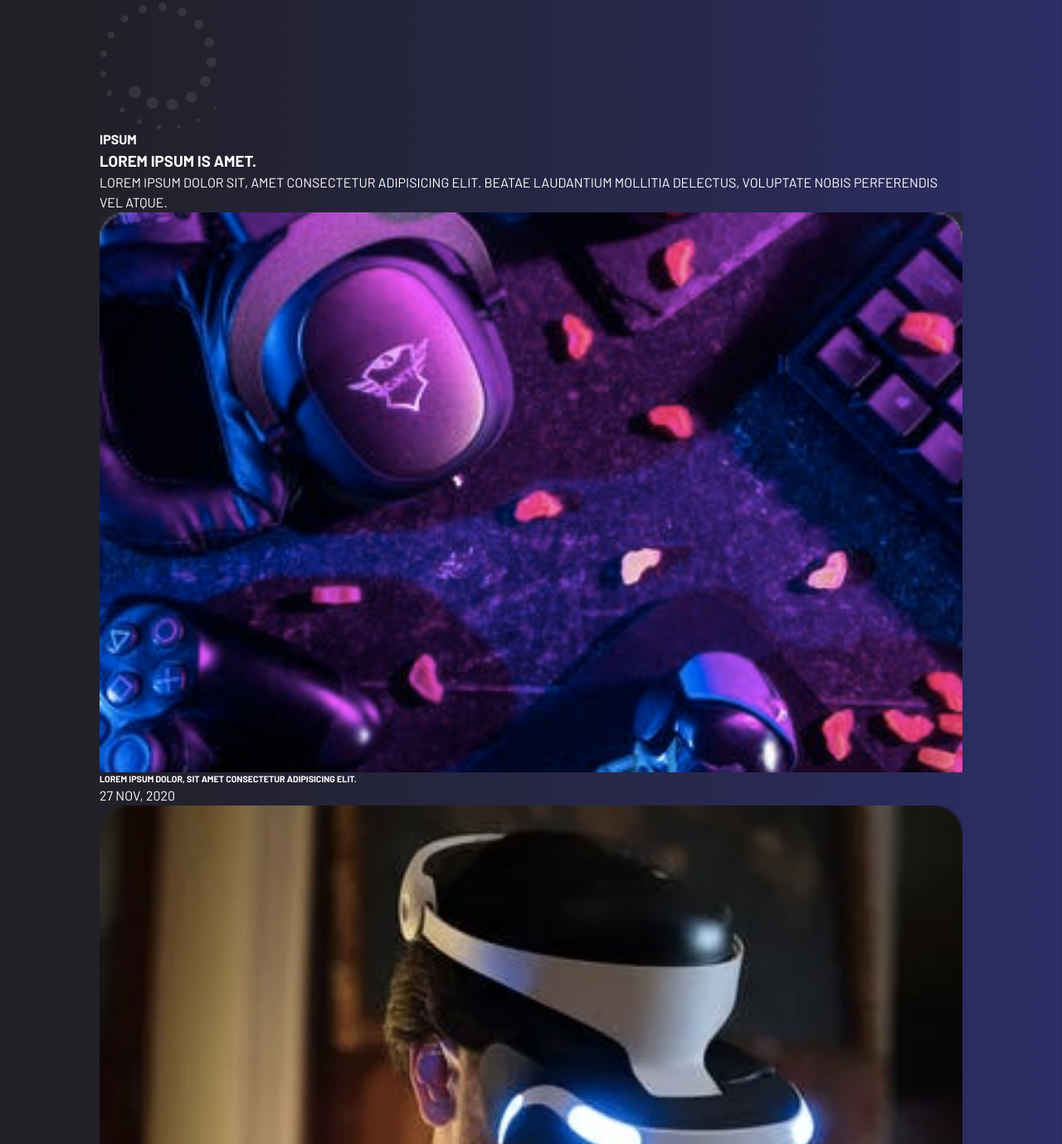
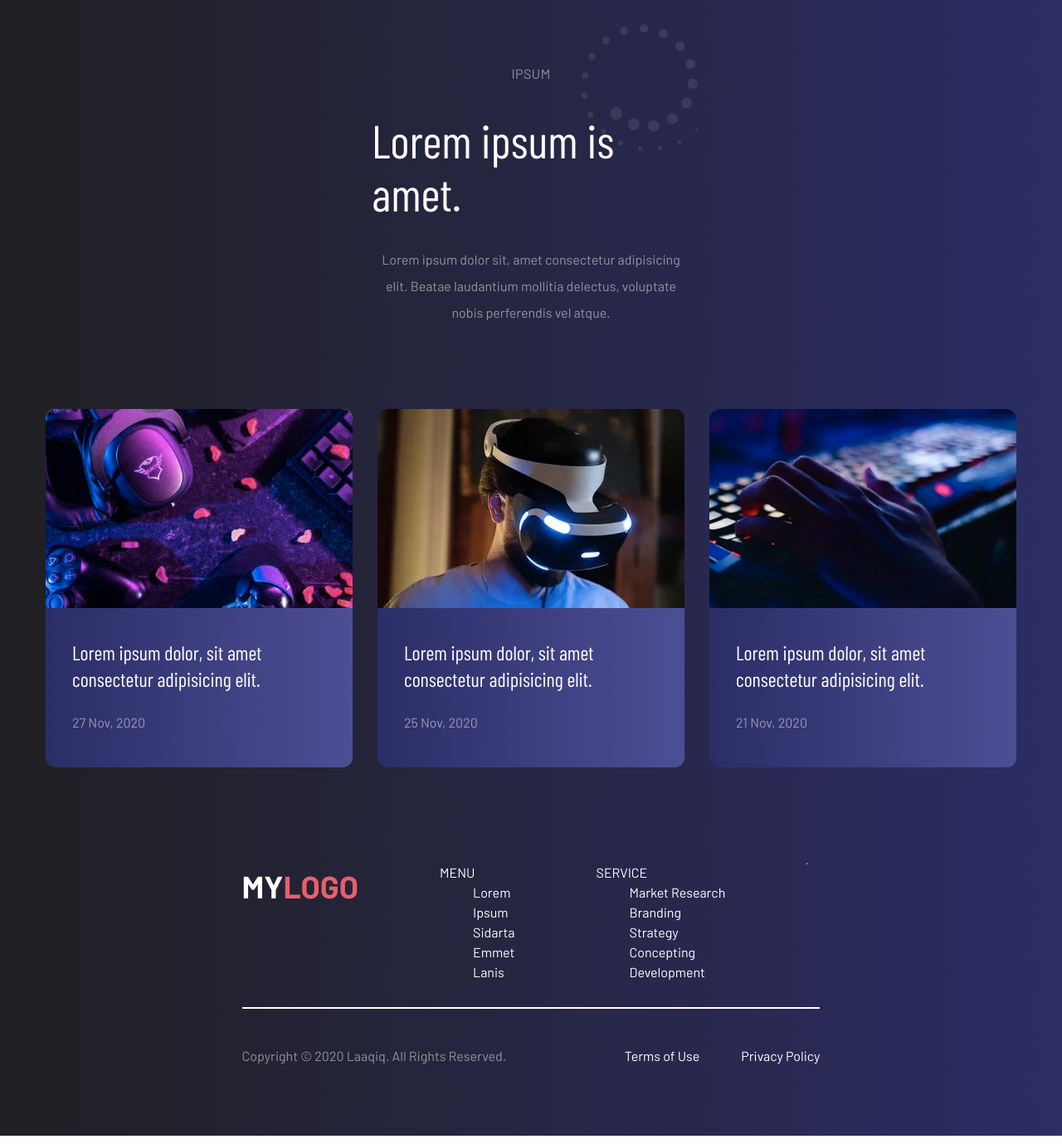
Before and after one commit to samuel-villa/styling-exercise, a plain HTML site: page index.html in a window 1280 px wide. Shown: the part 1421-2800 px from the top of the page at 83% size. Drawn offline with nearby package versions, Linux system fonts and the light colour scheme; a web font is replaced by a local one.

Commit message:
[ADD] css almost done

```diff
--- a/index.html
+++ b/index.html
@@ -48,17 +48,18 @@
             <h5>Lorem ipsum dolor sit, amet consectetur adipisicing elit. Adipisci nulla cupiditate rerum harum.</h5>
             <p>Lorem ipsum dolor sit, amet consectetur adipisicing elit. Beatae laudantium mollitia delectus, voluptate nobis perferendis vel atque similique a, vitae ullam doloribus et ducimus obcaecati voluptatem quia temporibus consequatur alias?</p>
             <button class="btn_getstarted">Get started</button>
-            <img src="./assets/Ellipse.png" alt="ellipse" >
+            <img class="ellipse" src="./assets/Ellipse.png" alt="ellipse" >
         </div>
     </section>
 
     <section class="main2-section">
+        <div class="main2-parent">
             <div class="main2-div">
                 <img src="./assets/deco3.png" alt="deco3" >
                 <h4>Ipsum</h4>
                 <h3>Lorem ipsum is amet.</h3>
                 <p>Lorem ipsum dolor sit, amet consectetur adipisicing elit. Beatae laudantium mollitia delectus, voluptate nobis perferendis vel atque.</p>
-
+            </div>
             <div class="card">
                 <div class="card-rectangle">
                     <img src="./assets/Bitmap.png" alt="Bitmap" style="width:100%">
@@ -94,12 +95,12 @@
                     </div>
                 </div>
             </div>
-
         </div>
     </section>
 
     <footer>
         <div class="footer-div">
+            <div class="footer-line1">
                 <div class="logo">
                     <h3>MY<span>LOGO</span></h3>
                 </div>
@@ -127,12 +128,15 @@
                 </div>
 
                 <div class="footer-logos">
-                <img src="./assets/facebook.png" alt="facebook" style="width:100%">
-                <img src="./assets/twitter.png" alt="twitter" style="width:100%">
-                <img src="./assets/instagram.png" alt="instagram" style="width:100%">
+                    <img src="./assets/facebook.png" alt="facebook" style="width:3%">
+                    <img src="./assets/twitter.png" alt="twitter" style="width:3%">
+                    <img src="./assets/instagram.png" alt="instagram" style="width:3%">
+                </div>
             </div>
 
             <div class="footer-hr"></div>
+
+            <div class="footer-line2">
 
                 <div class="copyright">
                     <p>Copyright © 2020 Laaqiq. All Rights Reserved.</p>
@@ -143,6 +147,8 @@
                     <p>Privacy Policy</p>
                 </div>
             </div>
+
+        </div>
     </footer>
 </body>
 </html>
--- a/style.css
+++ b/style.css
@@ -104,7 +104,7 @@ a {
     gap: 25px;
 }
 
-.banner-section > .banner-div > .banner-btn > .btn_getstarted {
+.btn_getstarted {
     background-color: #E6606C;
     padding: 13px 30px 13px 30px;
     font-size: 14px;
@@ -127,7 +127,7 @@ a {
 .main1-section {
     padding-top: 245px;
     display: grid;
-    grid-template-columns: auto auto ;
+    grid-template-columns: auto auto;
     grid-template-rows: 570px;
     gap: 145px;
 }
@@ -135,6 +135,10 @@ a {
 .main1-section > .main1-div-right {
     max-width: 470px;
     max-height: 500px;
+    display: flex;
+    flex-direction: column;
+    gap: 28px;
+    align-items: baseline;
 }
 
 .main1-section > .main1-div-right > h4 {
@@ -152,3 +156,153 @@ a {
     line-height: 64px;
     text-transform: none;
 }
+
+.ellipse {
+    position: absolute;
+    right: 360px;
+    top: 900px;
+}
+
+.main1-section > .main1-div-right > h5 {
+    font-size: 20px;
+    font-weight: 400;
+    line-height: 32px;
+    text-transform: none;
+}
+
+.main1-section > .main1-div-right > p {
+    font-size: 16px;
+    font-weight: 400;
+    line-height: 32px;
+    text-transform: none;
+    opacity: 0.5;
+}
+
+.main2-section {
+    display: flex;
+    justify-content: center;
+    align-items: center;
+}
+
+.main2-parent {
+    padding-top: 70px;
+    display: grid;
+    grid-template-columns: 370px 370px 370px;
+    grid-template-rows: auto 432px;
+    gap: 30px;
+}
+
+.main2-div {
+    grid-column: 1 / 4;
+    display: flex;
+    flex-direction: column;
+    gap: 32px;
+    align-items: center;
+    width: 30vw;
+    margin: auto;
+}
+
+.main2-section > .main2-parent > .main2-div > img {
+    position: absolute;
+    top: 1450px;
+    left: 700px;
+}
+
+.main2-section > .main2-parent > .main2-div > h4 {
+    font-size: 16px;
+    font-weight: 400;
+    line-height: 32px;
+    letter-spacing: 0.03rem;
+    opacity: 0.5;
+}
+
+.main2-section > .main2-parent > .main2-div > h3 {
+    font-family: "Barlow Condensed", sans-serif;
+    font-size: 56px;
+    font-weight: 300;
+    line-height: 64px;
+    text-transform: none;
+}
+
+.main2-section > .main2-parent > .main2-div > p {
+    font-size: 16px;
+    font-weight: 400;
+    line-height: 32px;
+    text-transform: none;
+    opacity: 0.5;
+    text-align: center;
+    padding-bottom: 70px;
+}
+
+.desc {
+    background-image: linear-gradient(270deg,#4D4F95, #2B2D66);
+    height: 192px;
+    border-radius: 0px 0px 12px 12px;
+}
+
+.main2-section > .main2-parent > .card > .card-rectangle > .desc > h6 {
+    font-family: "Barlow Condensed", sans-serif;
+    font-size: 24px;
+    font-weight: 300;
+    line-height: 32px;
+    text-transform: none;
+    padding: 38px 32px 20px 32px;
+}
+
+.main2-section > .main2-parent > .card > .card-rectangle > .desc > .date {
+    font-size: 16px;
+    font-weight: 400;
+    line-height: 32px;
+    text-transform: none;
+    padding: 0px 32px 38px 32px;
+    opacity: 0.5;
+}
+
+footer {
+    padding-top: 115px;
+    padding-bottom: 80px;
+    width: 67%;
+    margin: auto;
+}
+
+footer > .footer-div {
+    display: flex;
+    flex-direction: column;
+}
+
+footer > .footer-div > .footer-line1 {
+    display: flex;
+    flex-direction: row;
+    justify-content: space-between;
+    padding-bottom: 30px;
+}
+
+footer > .footer-div > .footer-line2 {
+    display: flex;
+    flex-direction: row;
+    justify-content: space-between;
+}
+
+footer > .footer-div > .footer-hr {
+    border: 1px solid white;
+    width: 100%;
+    margin-bottom: 41px;
+}
+
+.copyright {
+    font-size: 16px;
+    font-weight: 400;
+    line-height: 32px;
+    text-transform: none;
+    opacity: 0.5;
+}
+
+.terms {
+    display: flex;
+    flex-direction: row;
+    font-size: 16px;
+    font-weight: 400;
+    line-height: 32px;
+    text-transform: none;
+    gap: 50px;
+}
```
Lines whose indentation alone changed are shown as unchanged.
